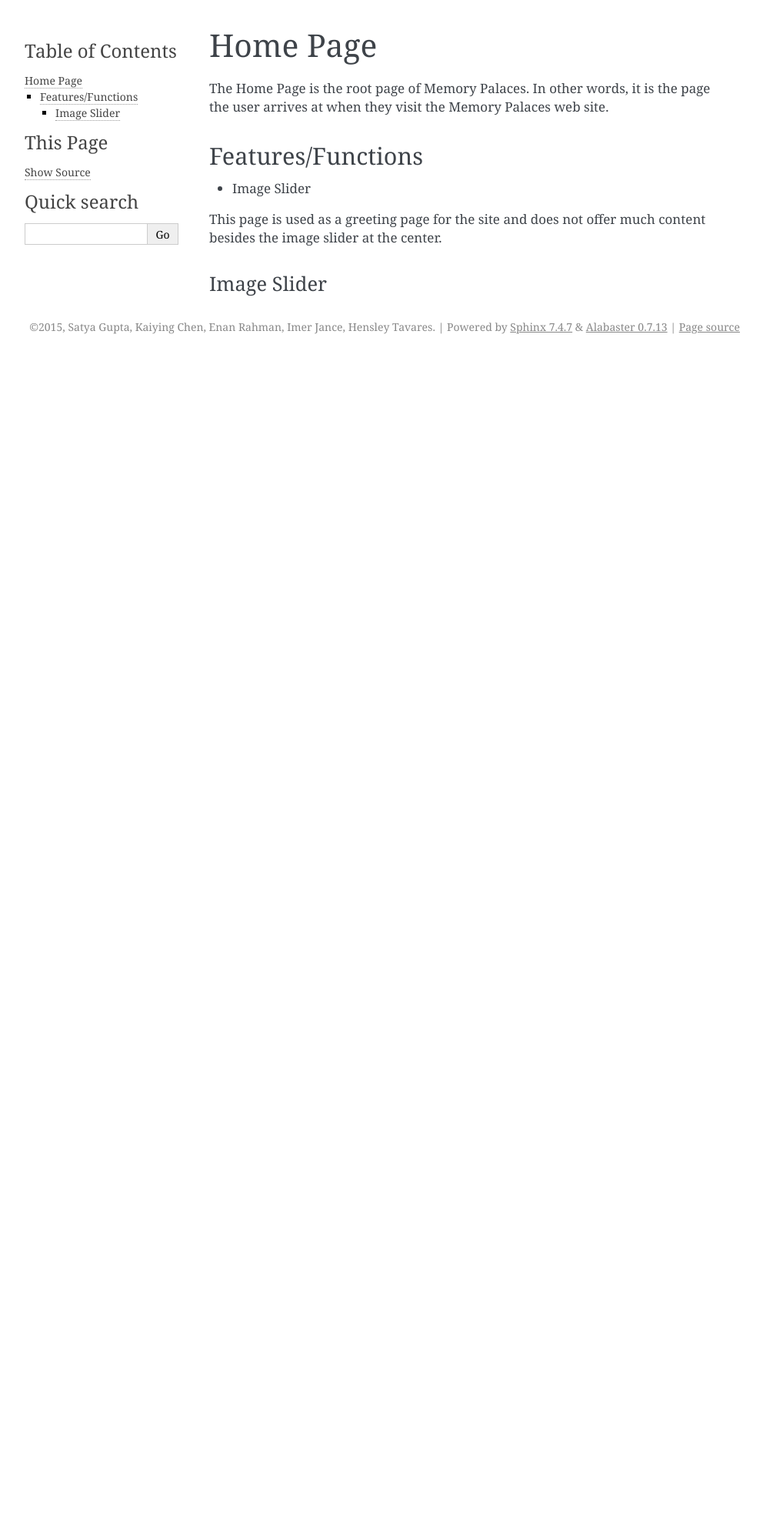
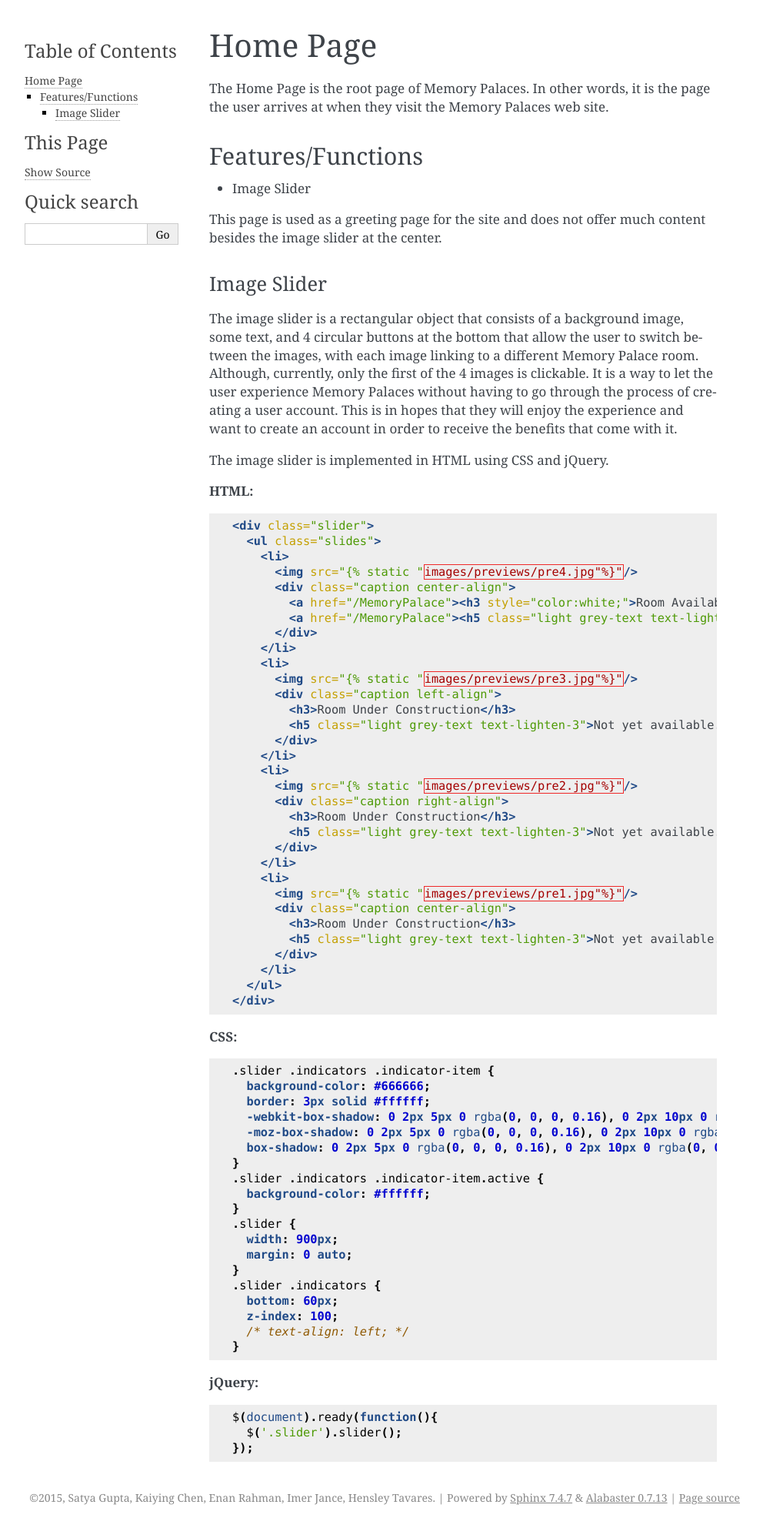
Before and after one commit to ckyko/memorypalace, a Sphinx documentation site: the page built from MemoryPalace/docs/Homepage.rst, in a window 1280 px wide. Shown: the whole page at 77% size, without its empty margins (148-1140 px from the left). Built offline with Sphinx 7.4.7, drawn with Linux system fonts in a browser that asks for light colours; before the commit the page ends 900 px from its top, so only the background shows below that.

Commit message:
sphinx added image slider code to homepage

```diff
--- a/MemoryPalace/docs/Homepage.rst
+++ b/MemoryPalace/docs/Homepage.rst
@@ -14,3 +14,82 @@ content besides the image slider at the center.
 
 Image Slider
 ~~~~~~~~~~~~
+
+The image slider is a rectangular object that consists of a background
+image, some text, and 4 circular buttons at the bottom that allow the user
+to switch between the images, with each image linking to a different Memory Palace room. Although, currently, only the first of the 4 images is
+clickable. It is a way to let the user experience Memory Palaces without
+having to go through the process of creating a user account. This is in
+hopes that they will enjoy the experience and want to create an account in
+order to receive the benefits that come with it.
+
+The image slider is implemented in HTML using CSS and jQuery.
+
+**HTML:**
+
+.. code-block:: guess
+
+    <div class="slider">
+      <ul class="slides">
+        <li>
+          <img src="{% static "images/previews/pre4.jpg"%}"/>
+          <div class="caption center-align">
+            <a href="/MemoryPalace"><h3 style="color:white;">Room Available Now!</h3></a>
+            <a href="/MemoryPalace"><h5 class="light grey-text text-lighten-3">Click to enter.</h5></a>
+          </div>
+        </li>
+        <li>
+          <img src="{% static "images/previews/pre3.jpg"%}"/>
+          <div class="caption left-align">
+            <h3>Room Under Construction</h3>
+            <h5 class="light grey-text text-lighten-3">Not yet available.</h5>
+          </div>
+        </li>
+        <li>
+          <img src="{% static "images/previews/pre2.jpg"%}"/>
+          <div class="caption right-align">
+            <h3>Room Under Construction</h3>
+            <h5 class="light grey-text text-lighten-3">Not yet available.</h5>
+          </div>
+        </li>
+        <li>
+          <img src="{% static "images/previews/pre1.jpg"%}"/>
+          <div class="caption center-align">
+            <h3>Room Under Construction</h3>
+            <h5 class="light grey-text text-lighten-3">Not yet available.</h5>
+          </div>
+        </li>
+      </ul>
+    </div>
+
+**CSS:**
+
+.. code-block:: css
+
+    .slider .indicators .indicator-item {
+      background-color: #666666;
+      border: 3px solid #ffffff;
+      -webkit-box-shadow: 0 2px 5px 0 rgba(0, 0, 0, 0.16), 0 2px 10px 0 rgba(0, 0, 0, 0.12);
+      -moz-box-shadow: 0 2px 5px 0 rgba(0, 0, 0, 0.16), 0 2px 10px 0 rgba(0, 0, 0, 0.12);
+      box-shadow: 0 2px 5px 0 rgba(0, 0, 0, 0.16), 0 2px 10px 0 rgba(0, 0, 0, 0.12);
+    }
+    .slider .indicators .indicator-item.active {
+      background-color: #ffffff;
+    }
+    .slider {
+      width: 900px;
+      margin: 0 auto;
+    }
+    .slider .indicators {
+      bottom: 60px;
+      z-index: 100;
+      /* text-align: left; */
+    }
+
+**jQuery:**
+
+.. code-block:: js
+
+    $(document).ready(function(){
+      $('.slider').slider();
+    });
--- a/MemoryPalace/docs/conf.py
+++ b/MemoryPalace/docs/conf.py
@@ -19,7 +19,7 @@ import shlex
 # If extensions (or modules to document with autodoc) are in another directory,
 # add these directories to sys.path here. If the directory is relative to the
 # documentation root, use os.path.abspath to make it absolute, like shown here.
-#sys.path.insert(0, os.path.abspath('.'))
+sys.path.insert(0, os.path.abspath('..'))
 
 # -- General configuration ------------------------------------------------
 
@@ -96,7 +96,7 @@ exclude_patterns = ['_build']
 #show_authors = False
 
 # The name of the Pygments (syntax highlighting) style to use.
-pygments_style = 'sphinx'
+pygments_style = 'tango'
 
 # A list of ignored prefixes for module index sorting.
 #modindex_common_prefix = []
```
Also changed, not shown: 9 other files.
